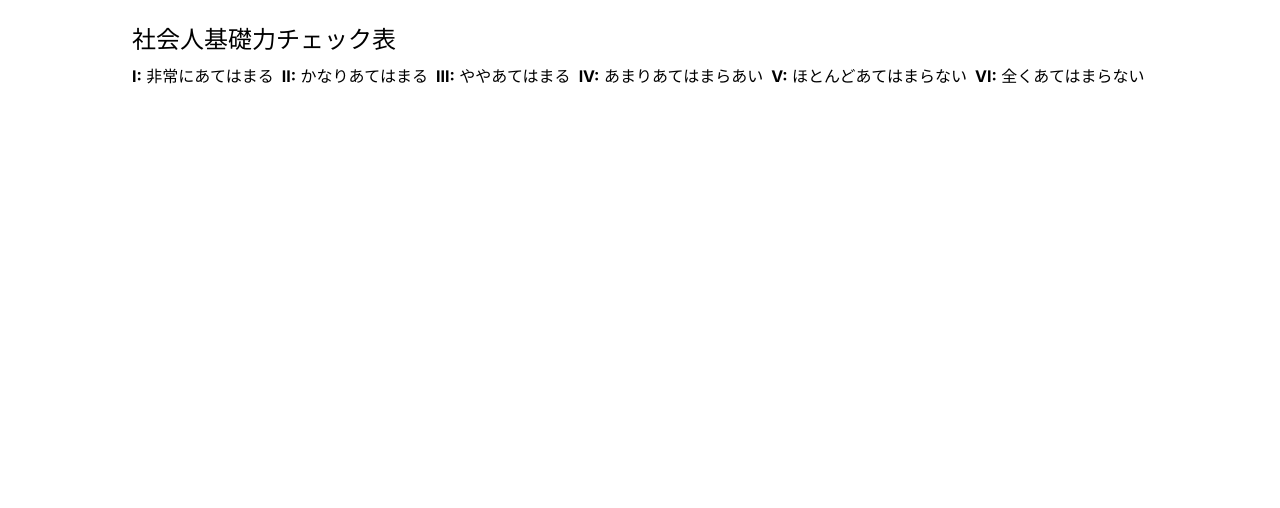
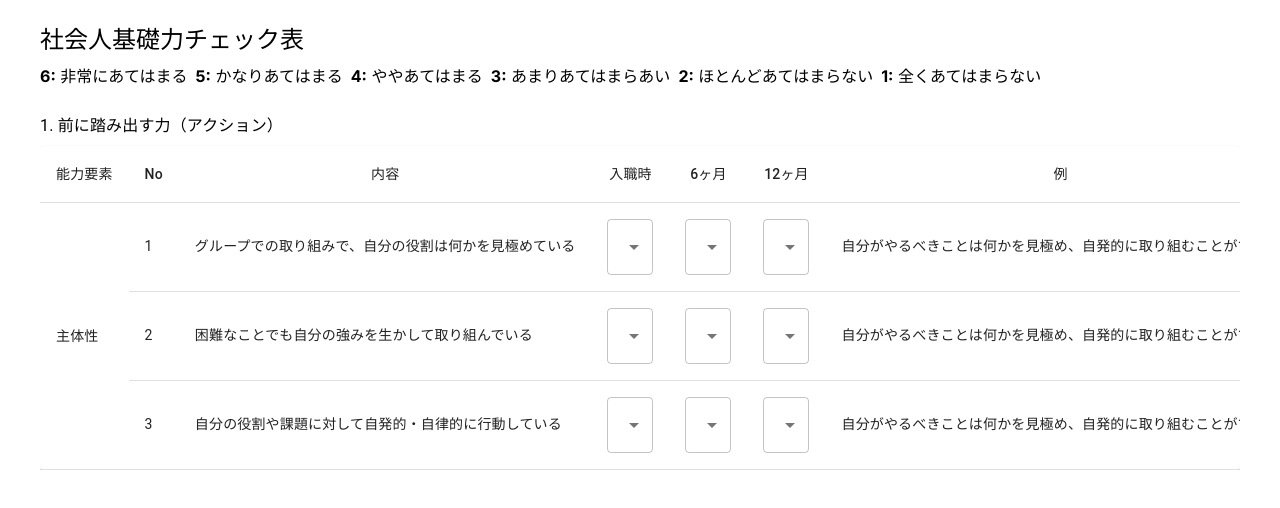
Before and after one commit to kenglwo/social-skill-check, a Next.js app in the folder frontend/app/: page /interface in a window 1280 px wide. Shown: the top 508 px of the page. Built offline with nearby package versions, Linux system fonts and the light colour scheme.

Commit message:
:sparkles: add table 1

```diff
--- a/frontend/app/app/interface/Header.tsx
+++ b/frontend/app/app/interface/Header.tsx
@@ -6,18 +6,18 @@ const options = ["非常にあてはまる", "かなりあてはまる", "やや
 export default function Header() {
 
   return (
-      <Box >
-        <Typography variant="h5" gutterBottom>
-          社会人基礎力チェック表
+    <Box sx={{mt: 3, mb: 3}}>
+      <Typography variant="h5" gutterBottom>
+        社会人基礎力チェック表
       </Typography>
       <Stack direction="row" spacing={1}>
-        <div><strong>I:</strong> 非常にあてはまる</div>
-        <div><strong>II:</strong> かなりあてはまる</div>
-        <div><strong>III:</strong> ややあてはまる</div>
-        <div><strong>IV:</strong> あまりあてはまらあい</div>
-        <div><strong>V:</strong> ほとんどあてはまらない</div>
-        <div><strong>VI:</strong> 全くあてはまらない</div>
+        <div><strong>6:</strong> 非常にあてはまる</div>
+        <div><strong>5:</strong> かなりあてはまる</div>
+        <div><strong>4:</strong> ややあてはまる</div>
+        <div><strong>3:</strong> あまりあてはまらあい</div>
+        <div><strong>2:</strong> ほとんどあてはまらない</div>
+        <div><strong>1:</strong> 全くあてはまらない</div>
       </Stack>
-    </Box>
+  </Box>
   )
 }
--- /dev/null
+++ b/frontend/app/app/interface/Table1.tsx
@@ -0,0 +1,125 @@
+import * as React from "react";
+import { useState } from "react";
+
+import Table from '@mui/material/Table';
+import TableBody from '@mui/material/TableBody';
+import TableCell from '@mui/material/TableCell';
+import TableContainer from '@mui/material/TableContainer';
+import TableHead from '@mui/material/TableHead';
+import TableRow from '@mui/material/TableRow';
+import TextField from '@mui/material/TextField';
+import MenuItem from '@mui/material/MenuItem';
+import Paper from '@mui/material/Paper';
+
+import Box from '@mui/material/Box';
+import Typography from '@mui/material/Typography';
+
+export default function Table1() {
+
+  // const [studentList, setStudentList] = useState<StudentList[]>();
+
+  const headerRows = ["能力要素", "No", "内容", "入職時", "6ヶ月", "12ヶ月", "例", "課題・今後の行動目標など"]
+
+  const tableRows = [
+    {
+      "ability_facotr": "主体性",
+      "details": [
+        {"content": "グループでの取り組みで、自分の役割は何かを見極めている", "example": "自分がやるべきことは何かを見極め、自発的に取り組むことができる"},
+        {"content": "困難なことでも自分の強みを生かして取り組んでいる", "example": "自分がやるべきことは何かを見極め、自発的に取り組むことができる"},
+        {"content": "自分の役割や課題に対して自発的・自律的に行動している", "example": "自分がやるべきことは何かを見極め、自発的に取り組むことができる"},
+      ]
+    }
+  ]
+
+  const options = [1, 2, 3, 4, 5, 6]
+
+  return (
+    <Box sx={{ width: '100%', overflowX: 'auto' }}>
+      <Typography variant="subtitle1" gutterBottom>
+        1. 前に踏み出す力（アクション）
+      </Typography>
+      <TableContainer component={Paper}>
+        <Table sx={{ minWidth: 650 }} aria-label="simple table">
+          <TableHead>
+            <TableRow>
+              {headerRows.map((d, i) => (
+                <TableCell key={i} align="center" sx={{ whiteSpace: 'nowrap' }}>{d}</TableCell>
+              ))}
+            </TableRow>
+          </TableHead>
+          <TableBody>
+            {tableRows.map((item, i) => (
+              <React.Fragment key={i}>
+                <TableRow>
+                  <TableCell rowSpan={item.details.length+1}>
+                    {item.ability_facotr}
+                  </TableCell>
+                </TableRow>
+                {item.details.map((d, i) => (
+                  <TableRow key={i}>
+                    <TableCell>{i+1}</TableCell>
+                    <TableCell sx={{ whiteSpace: 'nowrap' }}>{d.content}</TableCell>
+                    <TableCell>
+                      <TextField
+                        // onChange={(e) => handleInputChange(e, row.id)}
+                        type="number"
+                        variant="outlined"
+                        fullWidth
+                        select
+                      >
+                        {options.map((d) => (
+                          <MenuItem key={d} value={d}>
+                            {d}
+                          </MenuItem>
+                        ))}
+                      </TextField>
+                    </TableCell>
+                    <TableCell>
+                      <TextField
+                        // onChange={(e) => handleInputChange(e, row.id)}
+                        type="number"
+                        variant="outlined"
+                        fullWidth
+                        select
+                      >
+                        {options.map((d) => (
+                          <MenuItem key={d} value={d}>
+                            {d}
+                          </MenuItem>
+                        ))}
+                      </TextField>
+                    </TableCell>
+                    <TableCell>
+                      <TextField
+                        // onChange={(e) => handleInputChange(e, row.id)}
+                        type="number"
+                        variant="outlined"
+                        fullWidth
+                        select
+                      >
+                        {options.map((d) => (
+                          <MenuItem key={d} value={d}>
+                            {d}
+                          </MenuItem>
+                        ))}
+                      </TextField>
+                    </TableCell>
+                    <TableCell sx={{ whiteSpace: 'nowrap' }}>{d.example}</TableCell>
+                    <TableCell>
+                      <TextField
+                        // value={row.name}
+                        // onChange={(e) => handleInputChange(e, row.id)}
+                        variant="outlined"
+                        fullWidth
+                      />
+                    </TableCell>
+                  </TableRow>
+                ))}
+              </React.Fragment>
+            ))}
+          </TableBody>
+        </Table>
+      </TableContainer>
+    </Box>
+  )
+}
--- a/frontend/app/app/interface/page.tsx
+++ b/frontend/app/app/interface/page.tsx
@@ -1,18 +1,15 @@
 import Box from '@mui/material/Box';
 import Paper from '@mui/material/Paper';
+import Container from '@mui/material/Container';
 import Grid from '@mui/material/Unstable_Grid2';
 import Header from './Header';
+import Table1 from './Table1';
 
 export default function Test() {
   return (
-      <Box sx={{ flexGrow: 1 }}>
-      <Grid container spacing={2}>
-        <Grid xs={1} />
-        <Grid xs={10} sx={{margin: 3}}>
-          <Header />
-        </Grid>
-        <Grid xs={1} />
-      </Grid>
-    </Box>
+    <Container maxWidth="lg" disableGutters={true}>
+      <Header />
+      <Table1 />
+    </Container>
   )
 }
```
